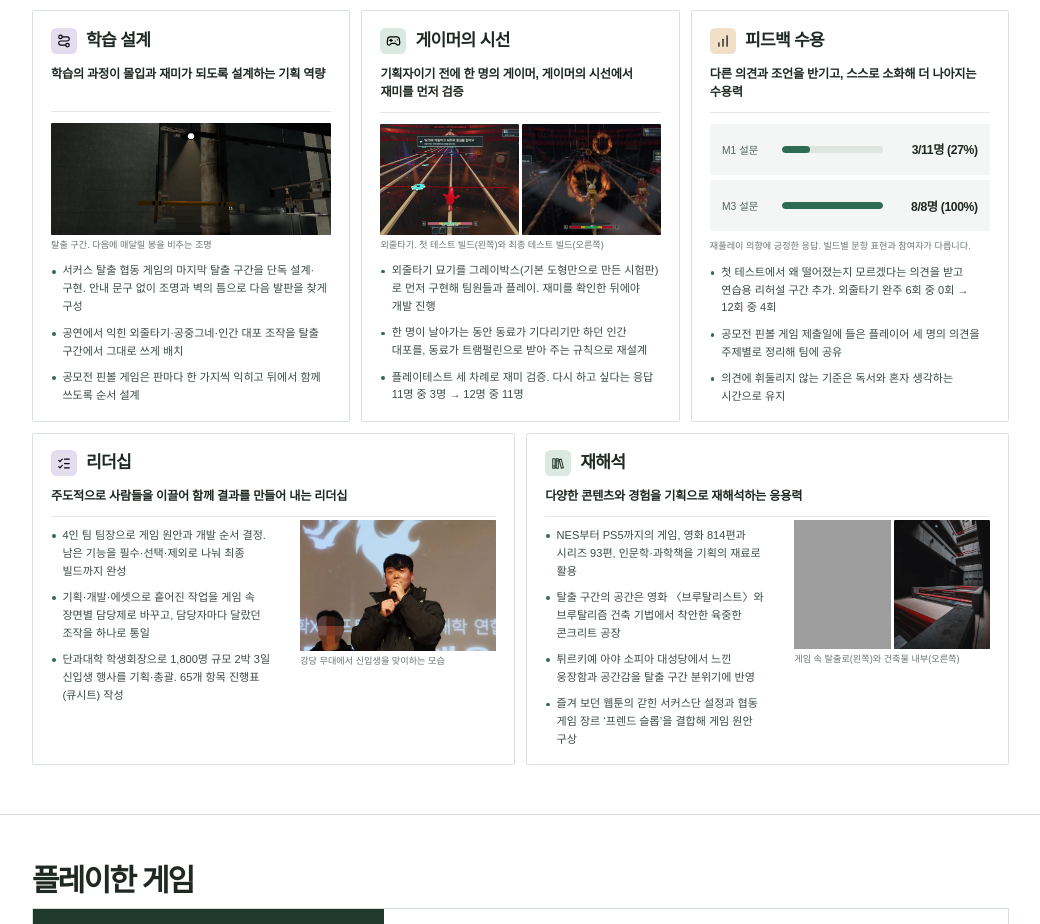
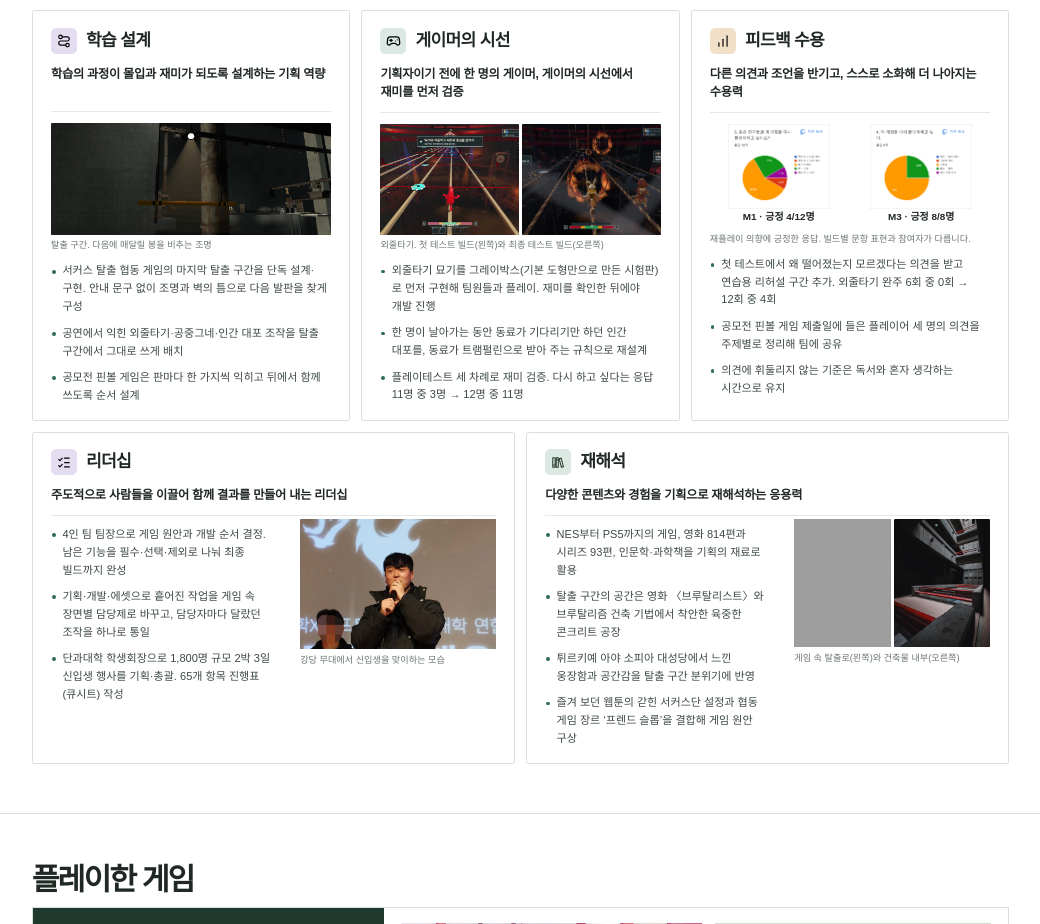
Before and after one commit to RagSpirin/portfolio, a plain HTML site: page index.html in a window 1280 px wide. Shown: the part 3281-4205 px from the top of the page, without its empty margins (112-1152 px from the left). Drawn offline with Linux system fonts and the light colour scheme; grey boxes are pictures that could not be loaded; a web font is replaced by a local one.

Commit message:
피드백 수용 카드에 M1·M3 구글 폼 원본 차트 표시

```diff
--- a/index.html
+++ b/index.html
@@ -291,8 +291,16 @@
     <h4>피드백 수용</h4>
     <p class="skill-line">다른 의견과 조언을 반기고, 스스로 소화해 더 나아지는 수용력</p>
     <figure class="skill-figure skill-stat" aria-label="M1과 M3 종료 설문의 재플레이 의향 긍정 응답">
-      <div class="skill-stat-row"><span>M1 설문</span><i aria-hidden="true" style="--v:.272727"></i><b>3/11명 (27%)</b></div>
-      <div class="skill-stat-row"><span>M3 설문</span><i aria-hidden="true" style="--v:1"></i><b>8/8명 (100%)</b></div>
+      <div class="survey-captures">
+        <a href="assets/m1-replay-form.png" aria-label="M1 5번 응답 차트 원본 보기">
+          <img src="assets/m1-replay-form.png" width="820" height="684" loading="lazy" alt="같은 친구들과 다시 플레이하고 싶은지 물은 구글 설문. 12명 중 하고 싶다 3명, 매우 하고 싶다 1명">
+          <b>M1 · 긍정 4/12명</b>
+        </a>
+        <a href="assets/m3-replay-form.png" aria-label="M3 4번 응답 차트 원본 보기">
+          <img src="assets/m3-replay-form.png" width="820" height="684" loading="lazy" alt="다시 플레이하고 싶은지 물은 구글 설문. 8명 중 그렇다 6명, 매우 그렇다 2명">
+          <b>M3 · 긍정 8/8명</b>
+        </a>
+      </div>
       <figcaption>재플레이 의향에 긍정한 응답. 빌드별 문항 표현과 참여자가 다릅니다.</figcaption>
     </figure>
     <ul class="skill-cases">
--- a/mentor-feedback.css
+++ b/mentor-feedback.css
@@ -289,3 +289,28 @@ details.picks-block > summary:focus-visible {outline: 2px solid var(--mp-accent)
   .folio .skill-cards > li:nth-child(n+4) .skill-figure {margin-top: 4px}
 }
 @media (max-width: 1000px) {.folio #skill-listen .skill-stat-row {padding: 14px}}
+
+/* 두 응답 캡처를 기존 비교표의 두 행과 같은 높이로 표시한다. */
+#skill-listen .survey-captures {
+  display: grid;
+  grid-template-columns: repeat(2, minmax(0, 1fr));
+  gap: 6px;
+  height: calc(2lh + 94px);
+  font-size: 16px;
+  font-weight: 700;
+}
+#skill-listen .survey-captures a {
+  display: grid;
+  grid-template-rows: minmax(0, 1fr) auto;
+  gap: 3px;
+  min-height: 0;
+  color: inherit;
+  text-align: center;
+  text-decoration: none;
+  cursor: zoom-in;
+}
+#skill-listen .survey-captures img {width: 100%; height: 100%; object-fit: contain; background: white}
+#skill-listen .survey-captures b {font-size: 13px; line-height: 1.25}
+@media (max-width: 1000px) {
+  #skill-listen .survey-captures {height: calc(2lh + 62px)}
+}
```
Also changed, not shown: assets/m1-replay-form.png (added), assets/m3-replay-form.png (added).
